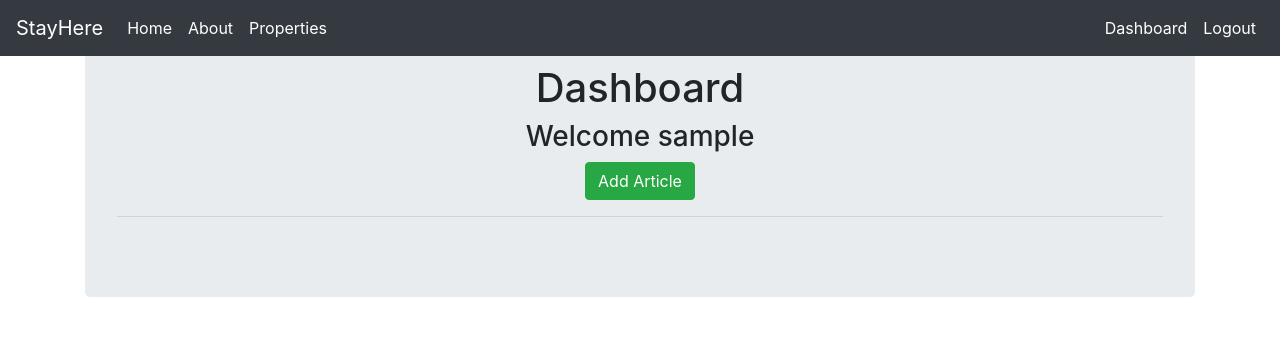
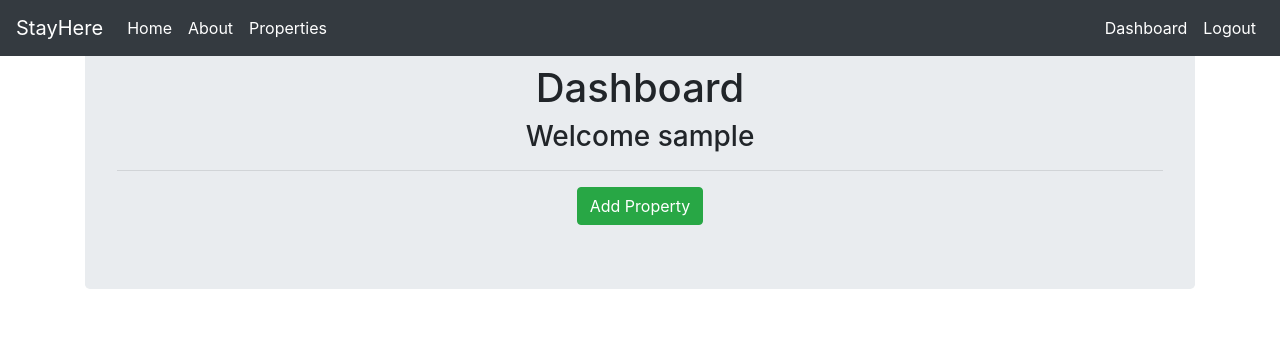
Before and after one commit to SamanAttar/StayHere, a Flask app: page /dashboard in a window 1280 px wide. Shown: the top 356 px of the page. Run offline with Flask 2, Linux system fonts and the light colour scheme; the visitor is signed in with stand-in values (Sample User, id 1); some libraries are stand-ins or nearby versions.

Commit message:
Bug Fix - Add_Property not rendering

```diff
--- a/templates/add_property.html
+++ b/templates/add_property.html
@@ -13,3 +13,4 @@
   <div class="form-group">
       <input type=file name=file>
   </form>
+{% endblock%}
--- a/templates/dashboard.html
+++ b/templates/dashboard.html
@@ -4,8 +4,7 @@
   <div class="jumbotron text-center">
     <h1> Dashboard </h1>
     <h3> Welcome {{session.username}} </h3>
-
-    <a class="btn btn-success" href='/add_property'>Add Article</a>
     <hr>
+    <a class="btn btn-success" href='/add_property'>Add Property</a>
   <div>
 {% endblock %}
```
